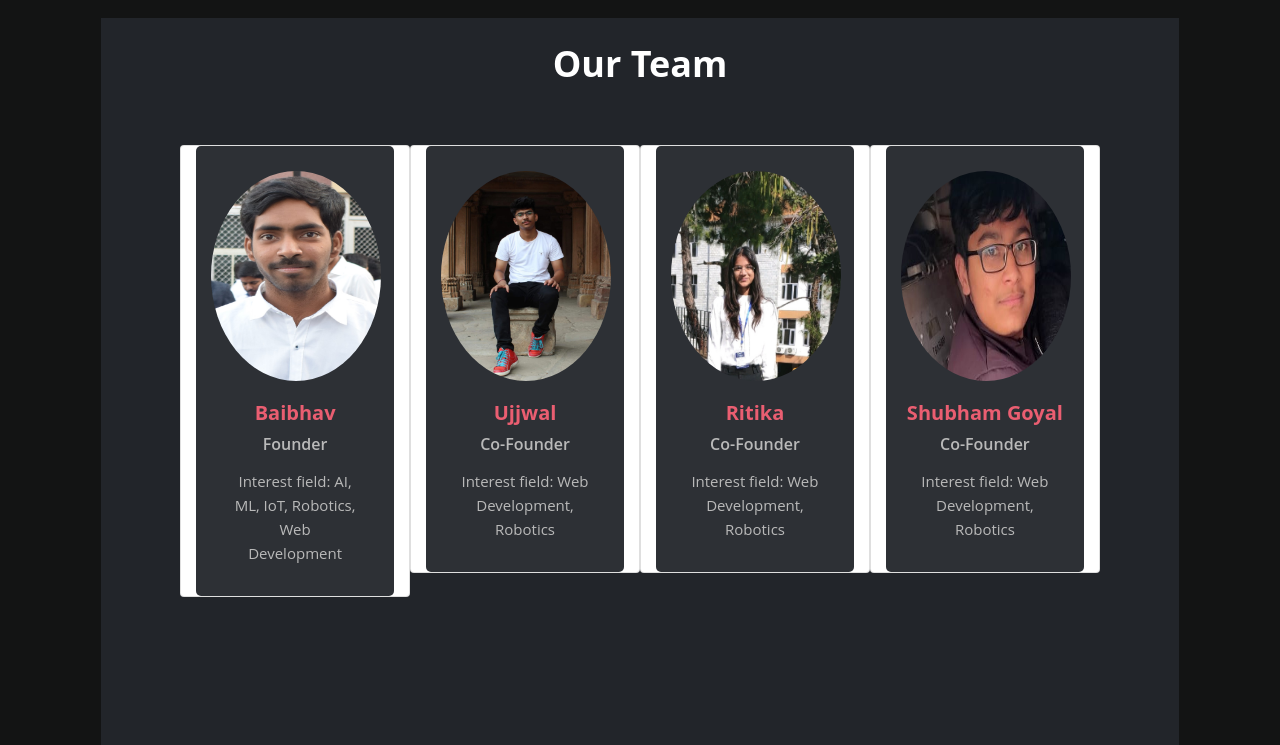
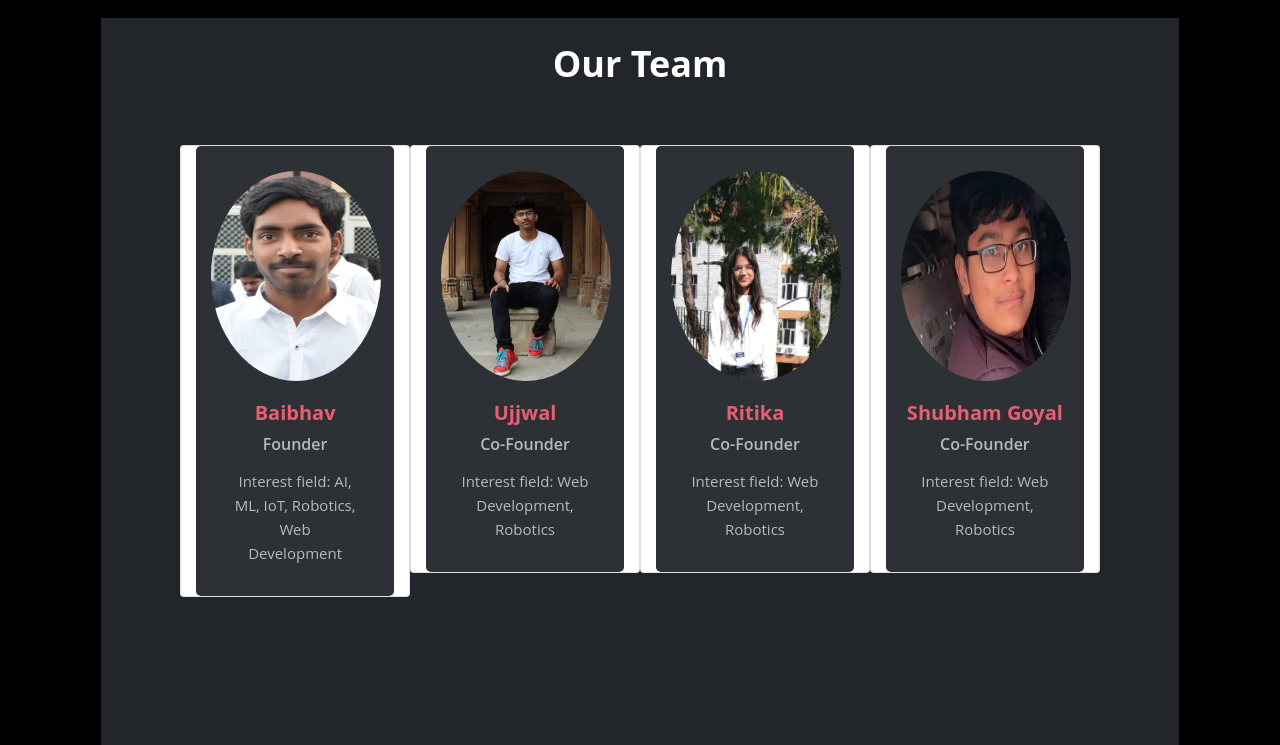
Before and after one commit to shubham327goyal/CodeCops-1, a plain HTML site: page CodeCops-master/index.html in a window 1280 px wide. Shown: the part 814-1559 px from the top of the page. Drawn offline with Linux system fonts and the light colour scheme.

Commit message:
Update styles.css

```diff
--- a/CodeCops-master/styles.css
+++ b/CodeCops-master/styles.css
@@ -4,7 +4,7 @@ body{
     margin: 0;
     padding: 0;
     font-family: 'Segoe UI', Tahoma, Geneva, Verdana, sans-serif;
-    background: rgb(19, 20, 20);
+    background: black;
     /* background: url("back.jpg"); */
     background-repeat: no-repeat;
     background-size: cover;
```
